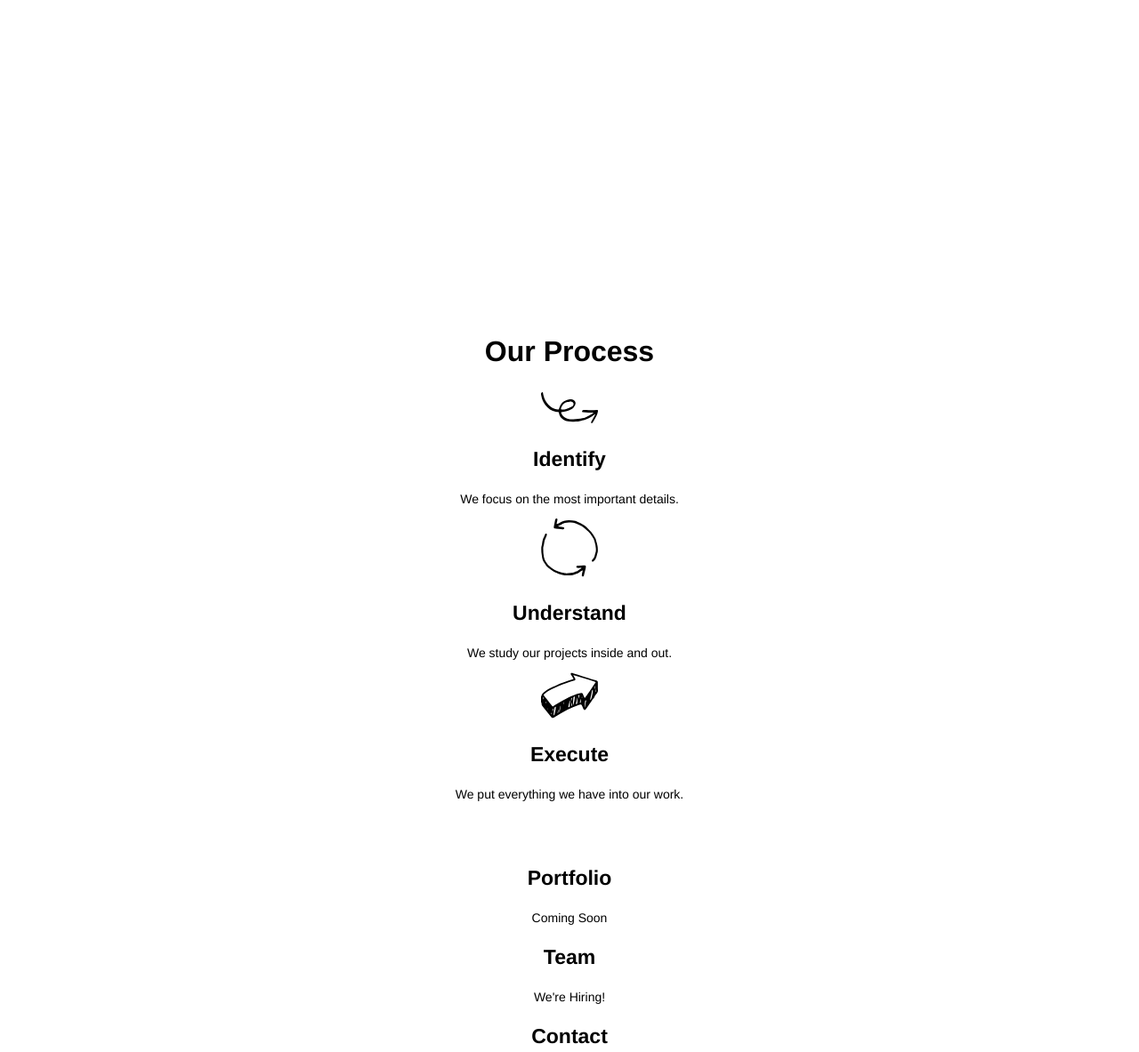
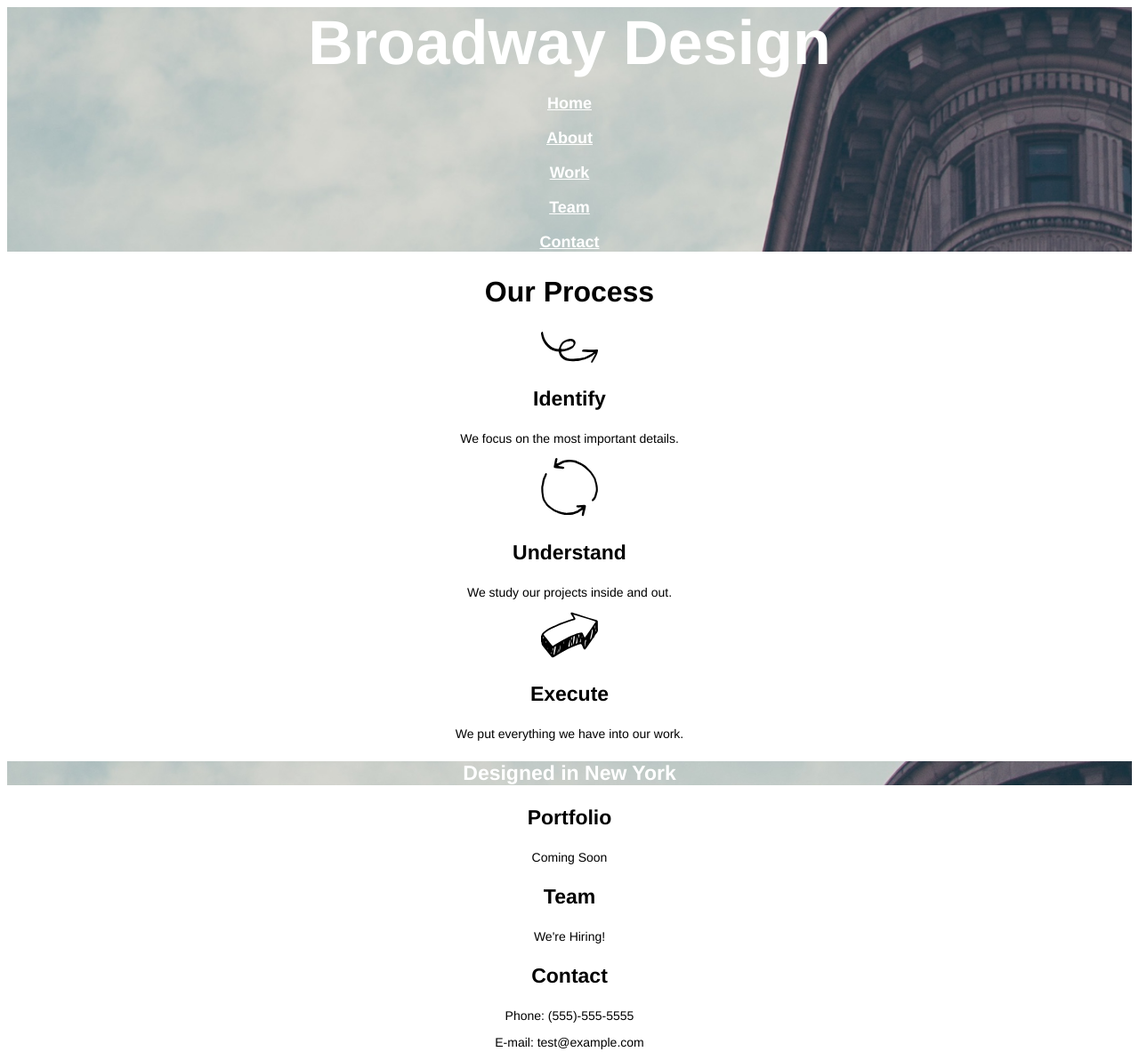
Before and after one commit to CrystalFury/broadway, a plain HTML site: page index.html in a window 1280 px wide. Shown: the top 1183 px of the page at 89% size. Drawn offline with Linux system fonts and the light colour scheme.

Commit message:
added backgrounds and cleaned up code

```diff
--- a/resources/css/style.css
+++ b/resources/css/style.css
@@ -7,15 +7,17 @@ body {
   color: white;
 }
 
-h1, h2, h3 {
+h1, h2, h3, .nav {
   font-weight: bold;
 }
 
 h1 {
   font-size: 70px;
+  margin: 0px;
+  padding: 0px;
 }
 
-.nav {
+p.nav {
   font-size: 18px;
 }
 
@@ -33,4 +35,16 @@ p {
 
 #footer {
   font-size: 11px;
+  text-align: left;
+  background-color: dimgray;
 }
+
+#home {
+  background-image: url("../images/flatiron.png");
+  background-repeat: no-repeat;
+  background-size: cover;
+}
+
+#divide {
+  background-image: url("../images/flatiron.png");
+}
```
